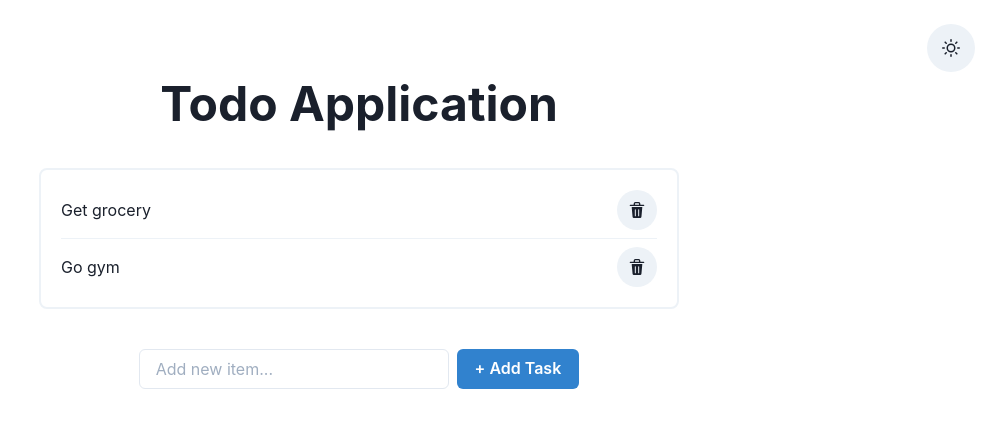
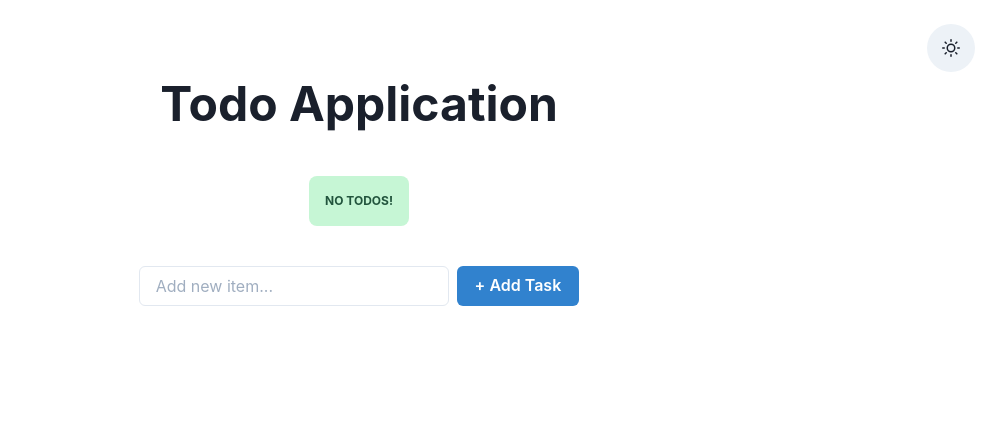
Before and after one commit to abdirahmanjama/todo-application, a React (Create React App) app: page / in a window 1280 px wide. Shown: the top 428 px of the page, without its empty margins (281-1280 px from the left). Built offline with nearby package versions, Linux system fonts and the light colour scheme.

Commit message:
Tidying up

```diff
--- a/src/App.js
+++ b/src/App.js
@@ -5,12 +5,10 @@ import { IconButton, useColorMode} from "@chakra-ui/react"
 import { SunIcon, MoonIcon } from '@chakra-ui/icons'
 import AddItem from './components/AddItem';
 import { useState } from 'react'
-import Header from "./components/Header"
 
 function App() {
   const initial = [
-    { id: 1, body: "Get grocery" },
-    { id: 2, body: "Go gym" },
+
   ];
 
   const {colorMode, toggleColorMode} = useColorMode();
@@ -33,7 +31,7 @@ function App() {
   return (
     <VStack padding={6}>
       <IconButton onClick={toggleColorMode} icon={colorMode==="light" ? <SunIcon/> : <MoonIcon/>} isRound="true" size="lg" alignSelf="flex-end"/>
-      <Heading size="2xl" colorScheme="blue" fontWeight="bold" paddingBottom={8}>Todo Application</Heading>
+      <Heading size="2xl" colorScheme="blue" fontWeight="bold" paddingBottom="10">Todo Application</Heading>
 
       <List todoItems={todoItems} deleteItem={deleteItem}></List>
       <AddItem addItem = {addItem}/>
--- a/src/components/Header.js
+++ /dev/null
@@ -1,10 +0,0 @@
-import { Heading } from '@chakra-ui/layout'
-import React from 'react'
-
-function Header() {
-    return (
-       <Heading size="2xl" color="blue.800" fontWeight="bold" paddingBottom={8}>Todo Application</Heading>
-    )
-}
-
-export default Header
--- a/src/components/List.js
+++ b/src/components/List.js
@@ -16,7 +16,7 @@ function List({todoItems, deleteItem}) {
   }
   return (
 
-      <VStack divider={<StackDivider/>}  borderColor="gray.100" borderWidth="2px" borderRadius="lg" padding="5" width="100%" maxW={{base: "90vw", sm: "70vw", md: "60vw", lg: "50vw"}} alignItems="stretch">
+      <VStack divider={<StackDivider/>}  paddingBottom="0" borderColor="gray.100" borderWidth="2px" borderRadius="lg" padding="5" width="100%" maxW={{base: "90vw", sm: "70vw", md: "60vw", lg: "50vw"}} alignItems="stretch">
         {todoItems.map((todo) => (
             <>
           <HStack key={todo.id} >
```
